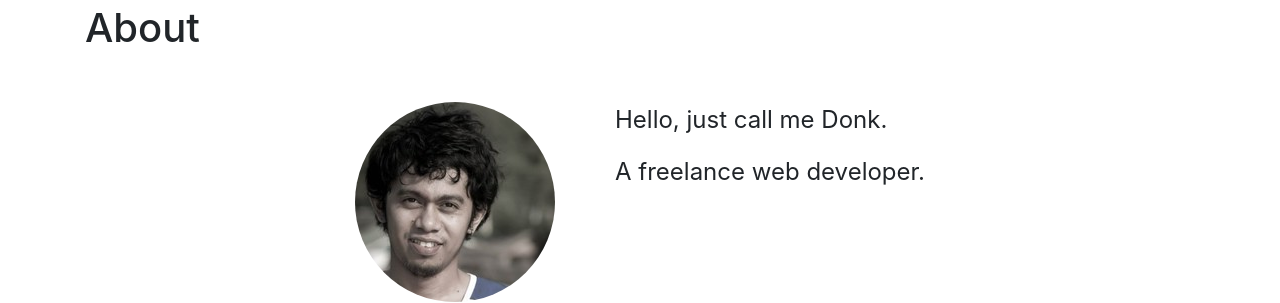
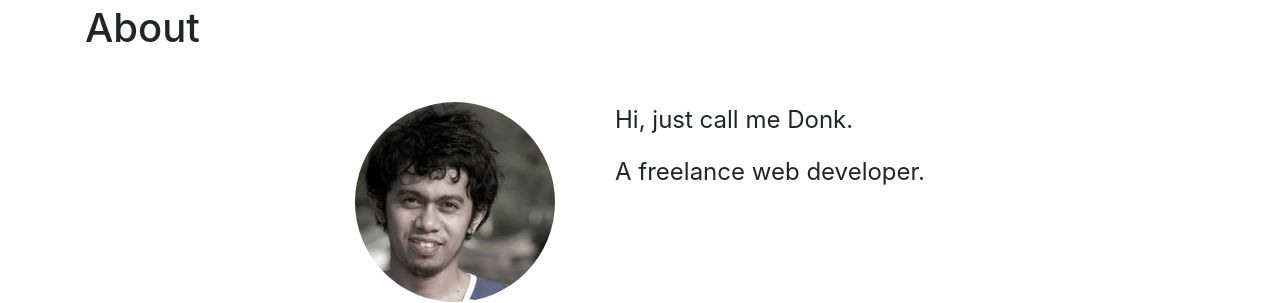
Before and after one commit to donkzA/donkza.github.io, a Jekyll site: the page built from about.markdown, in a window 1280 px wide. Shown: the part 544-847 px from the top of the page. Built offline with Jekyll 4.4.1, drawn with Linux system fonts in a browser that asks for light colours.

Commit message:
updating text

```diff
--- a/about.markdown
+++ b/about.markdown
@@ -11,7 +11,7 @@ title: About
                 <img src="/assets/images/donkz.jpg">
             </div>
             <div class="about-desc">
-                <p>Hello, just call me Donk.</p>
+                <p>Hi, just call me Donk.</p>
                 <p>A freelance web developer.</p>
             </div>
         </div>
```
